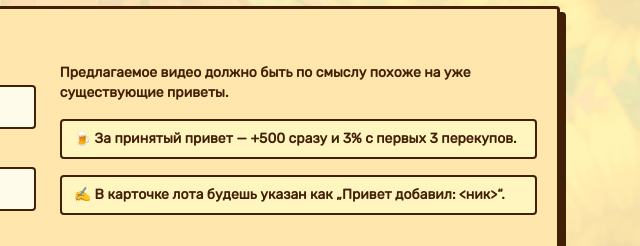
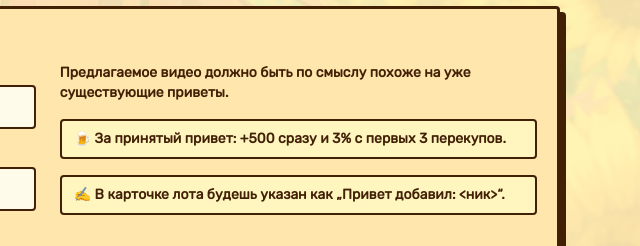
Before and after one commit to AlysQueZone/AlysQueZone.github.io, an Astro site: page /lots in a window 1280 px wide. Both pictures are taken after a click on the button "Не нашёл свой привет? Предложи →". Shown: the part 480-726 px from the top of the page, 640-1280 px from the left. Built offline with nearby package versions, Linux system fonts and the light colour scheme; Astro itself is replaced by a stand-in of ours; no server answers; the database is empty.

Commit message:
Тексты формы заявки: двоеточие вместо тире перед +500

```diff
--- a/src/components/SuggestGreeting.astro
+++ b/src/components/SuggestGreeting.astro
@@ -105,7 +105,7 @@ const FIELD_CLASS =
       <aside aria-label="Что важно знать о заявке" class="grid content-start gap-4">
         <p class="text-sm font-bold">{INFO_LEAD}</p>
         <div class="rounded border-2 border-milk bg-void px-3 py-2 text-sm font-bold">
-          🍺 За принятый привет — {rewardLine()}.
+          🍺 За принятый привет: {rewardLine()}.
         </div>
         <div class="rounded border-2 border-milk bg-void px-3 py-2 text-sm font-bold">
           ✍️ В карточке лота будешь указан как „Привет добавил:{' '}
```
